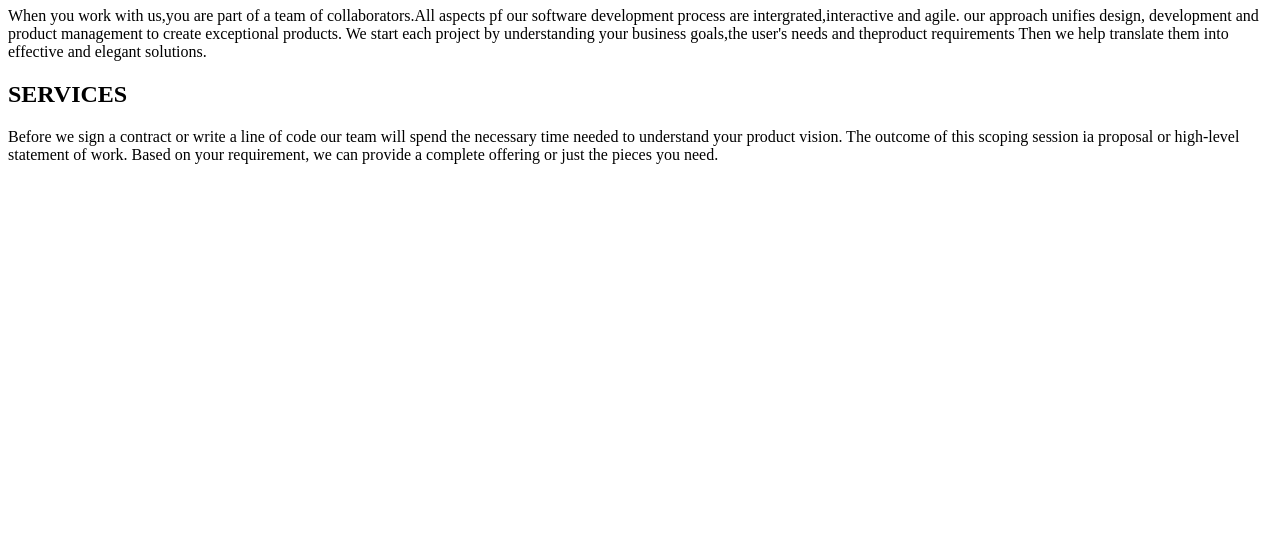
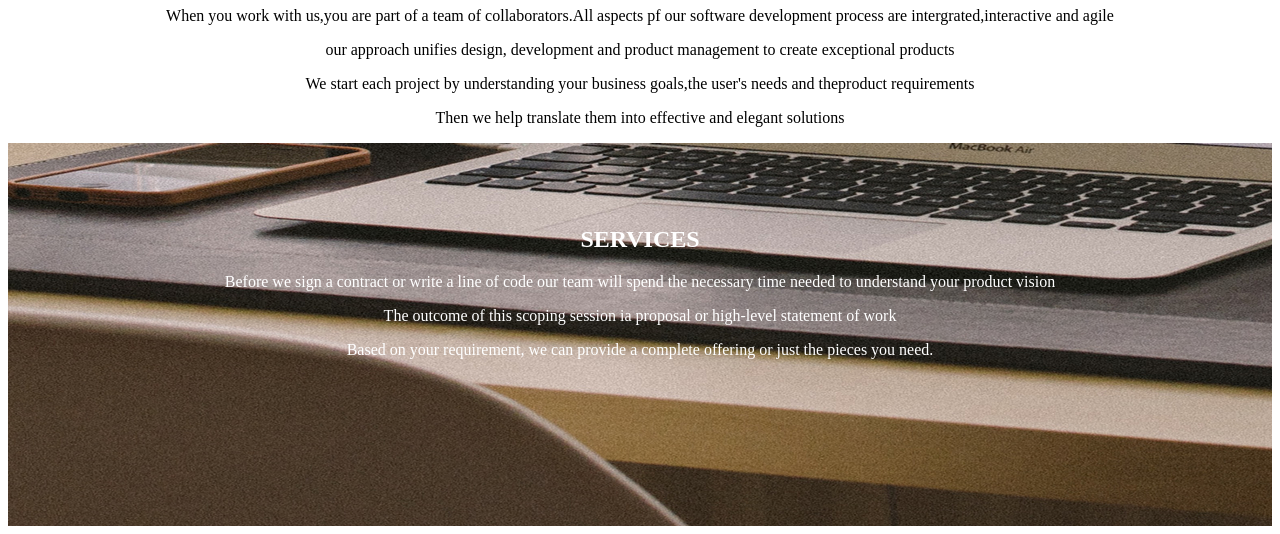
Before and after one commit to Mellisah-lisah/studio, a plain HTML site: page index.html in a window 1280 px wide. Shown: the part 573-1107 px from the top of the page. Before the commit the page ends 800 px from the top, so only its background shows below. Drawn offline with Linux system fonts and the light colour scheme.

Commit message:
Add working files

```diff
--- a/css/styles.css
+++ b/css/styles.css
@@ -1,5 +1,6 @@
 #home{
-
+  background-repeat: no-repeat;
+  width: 100%;
   text-align: center;
   height: 60vh;
   background-image: url("/images/h_img.jpg");
@@ -7,5 +8,17 @@ color: white;
 }
 
 #about{
+  text-align: center;
+  width:100%;
+
 
 }
+#services{
+  text-align: center;
+  width:100%;
+  background-image: url("/images/s_image.jpg");
+  color: white;
+  height: 40vh;
+  padding-top: 5%;
+  background-repeat: no-repeat;
+}
--- a/index.html
+++ b/index.html
@@ -20,19 +20,18 @@
   <!-- about us -->
   <div id="about">
     <h1>ABOUT US</h1>
-    <p>When you work with us,you are part of a team of collaborators.All aspects pf our software development process are intergrated,interactive and agile.
-       our approach unifies design, development and product management to create exceptional products.
-       We start each project by understanding your business goals,the user's needs and theproduct requirements
-       Then we help translate them into effective and elegant solutions.
-    </p>
+    <p>When you work with us,you are part of a team of collaborators.All aspects pf our software development process are intergrated,interactive and agile</p>
+       <p>our approach unifies design, development and product management to create exceptional products</p>
+      <p> We start each project by understanding your business goals,the user's needs and theproduct requirements</p>
+       <p>Then we help translate them into effective and elegant solutions</p>
   </div>
 
   <!-- what we do -->
   <div class="disply" id="services">
     <h2>SERVICES</h2>
-    <P>Before we sign a contract or write a line of code our team will spend the necessary time needed to understand your product vision.
-       The outcome of this scoping session ia proposal or high-level statement of work.
-       Based on your requirement, we can provide a complete offering or just the pieces you need.</P>
+    <P>Before we sign a contract or write a line of code our team will spend the necessary time needed to understand your product vision</p>
+      <p>The outcome of this scoping session ia proposal or high-level statement of work</p>
+      <p> Based on your requirement, we can provide a complete offering or just the pieces you need.</P>
   </div>
 
 </body>
```
